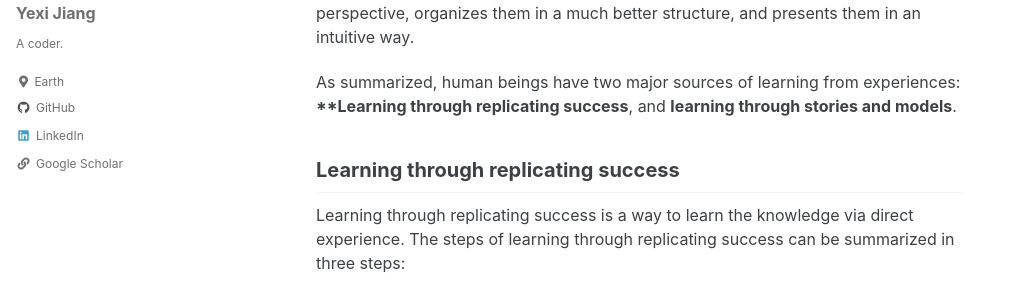
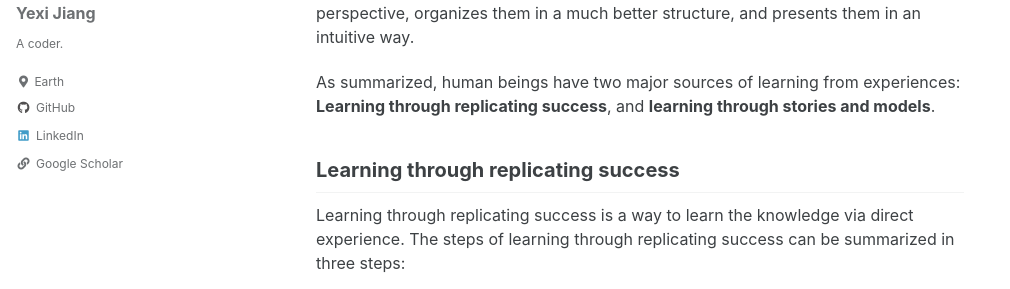
Before and after one commit to yxjiang/yxjiang.github.io, a Jekyll site: the page built from _posts/2020-02-06-the-ambiguities-of-experience.md, in a window 1280 px wide and 900 px high, scrolled down 591 px. Shown: the part 164-453 px from the top of the window, without its empty margins (0-1010 px from the left). Built offline with Jekyll 4.4.1, drawn with Linux system fonts in a browser that asks for light colours; cached includes are drawn as plain includes; comment, search, counter and statistics services are not loaded.

```diff
--- a/_posts/2020-02-06-the-ambiguities-of-experience.md
+++ b/_posts/2020-02-06-the-ambiguities-of-experience.md
@@ -13,7 +13,7 @@ Understanding how human beings understand the world is attractive. Especially fo
 
 I had some vague thoughts on how human beings learn the knowledge from an amateur's perspective. This book validates a lot of such thoughts from an expert perspective, organizes them in a much better structure, and presents them in an intuitive way.
 
-As summarized, human beings have two major sources of learning from experiences: ****Learning through replicating success**, and **learning through stories and models**.
+As summarized, human beings have two major sources of learning from experiences: **Learning through replicating success**, and **learning through stories and models**.
 
 ## Learning through replicating success
 Learning through replicating success is a way to learn the knowledge via direct experience. The steps of learning through replicating success can be summarized in three steps:
```
